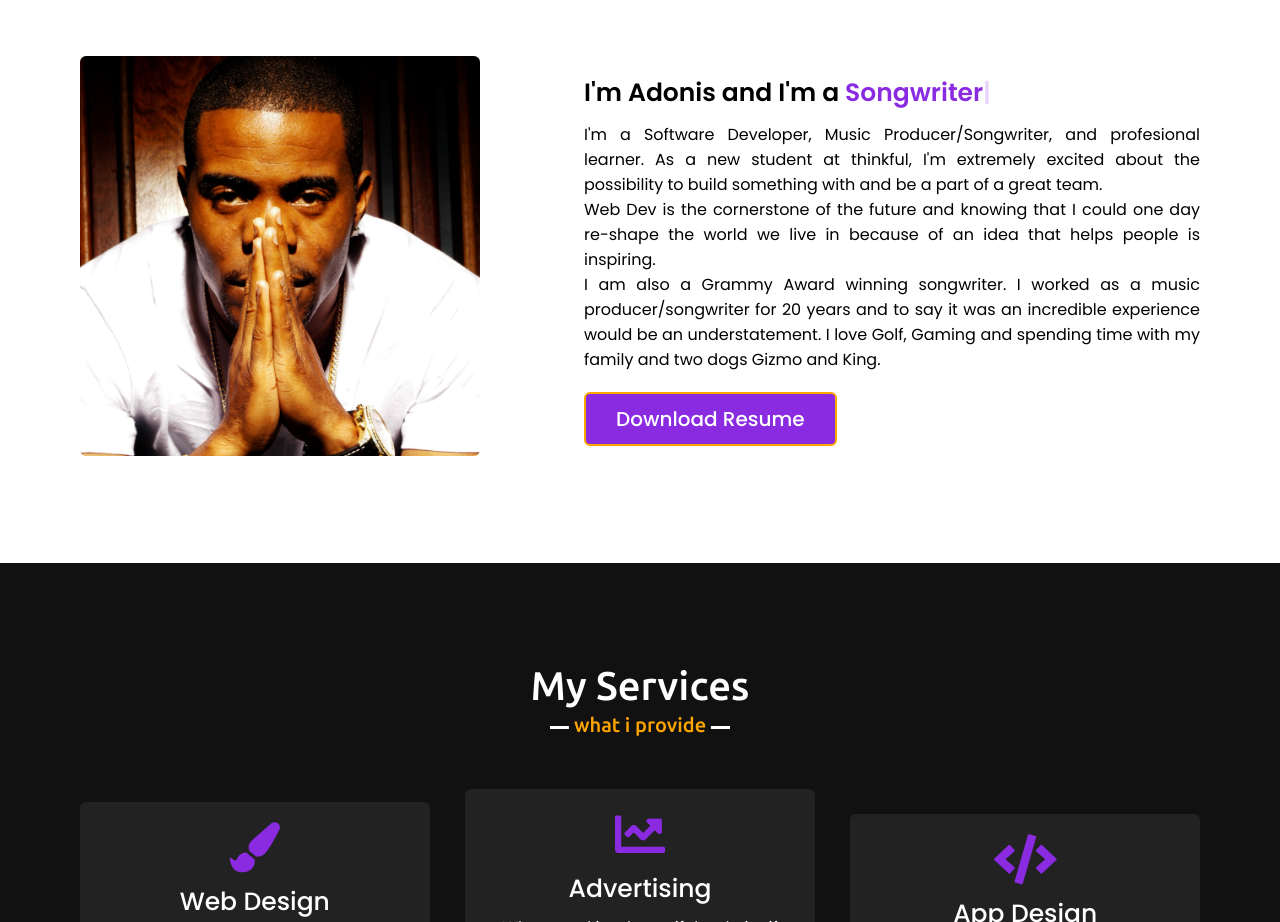
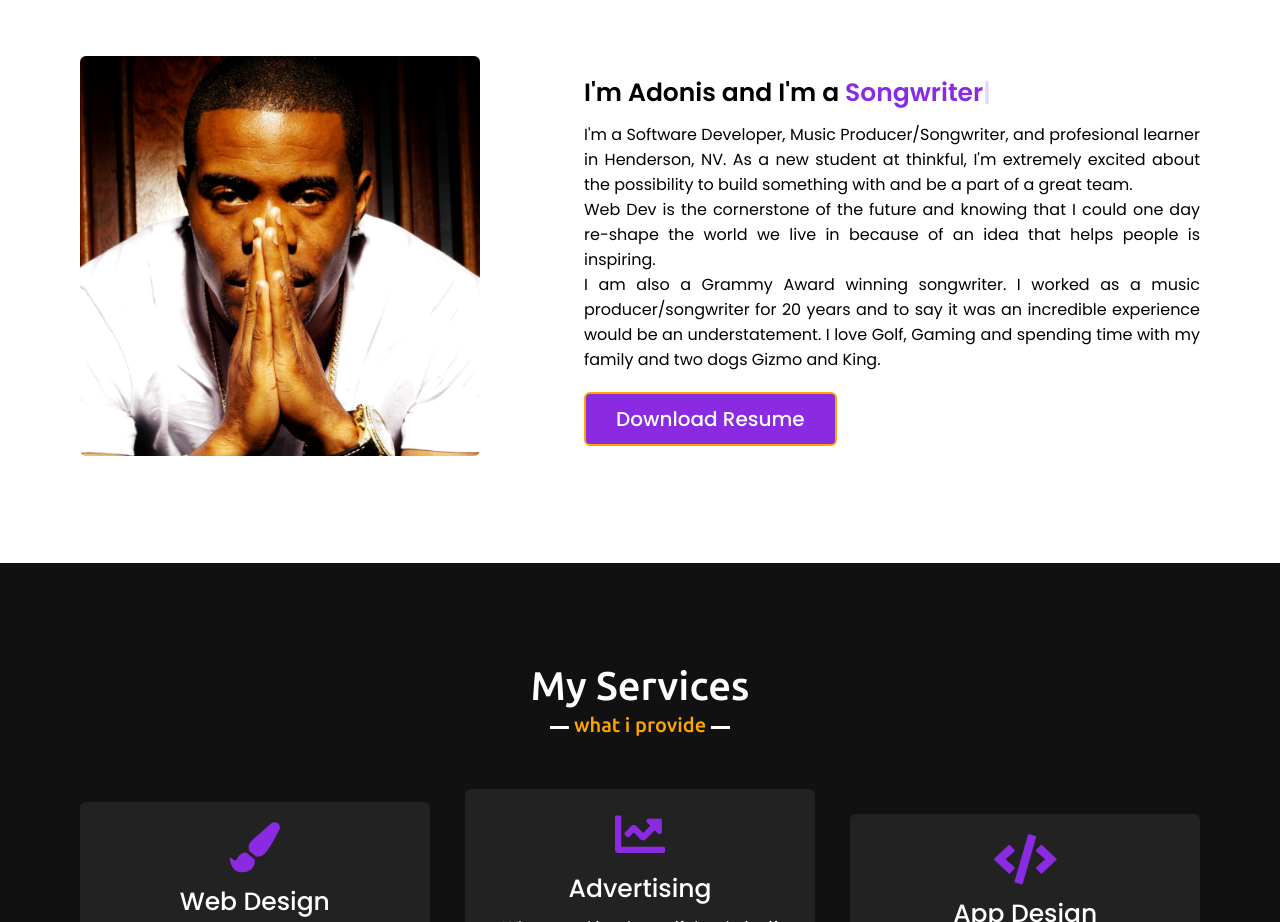
Before and after one commit to adonis1101/Portfolio-2-responsive, a plain HTML site: page index.html in a window 1280 px wide. Shown: the part 970-1892 px from the top of the page. Drawn offline with nearby package versions, Linux system fonts and the light colour scheme.

Commit message:
Added where i'm from

```diff
--- a/index.html
+++ b/index.html
@@ -66,7 +66,7 @@
                 <div class="column right">
                     <div class="text">I'm Adonis and I'm a <span class="typing-2"></span></div>
                     <p>I'm a Software Developer, Music Producer/Songwriter,
-                        and profesional learner. As a new student at thinkful, I'm extremely excited
+                        and profesional learner in Henderson, NV. As a new student at thinkful, I'm extremely excited
                         about the possibility to build something with and be a part of a great team.
                     <p>Web Dev is the cornerstone of the future and knowing that I
                         could one day re-shape the world we live in because of an idea that helps people is inspiring.
```
